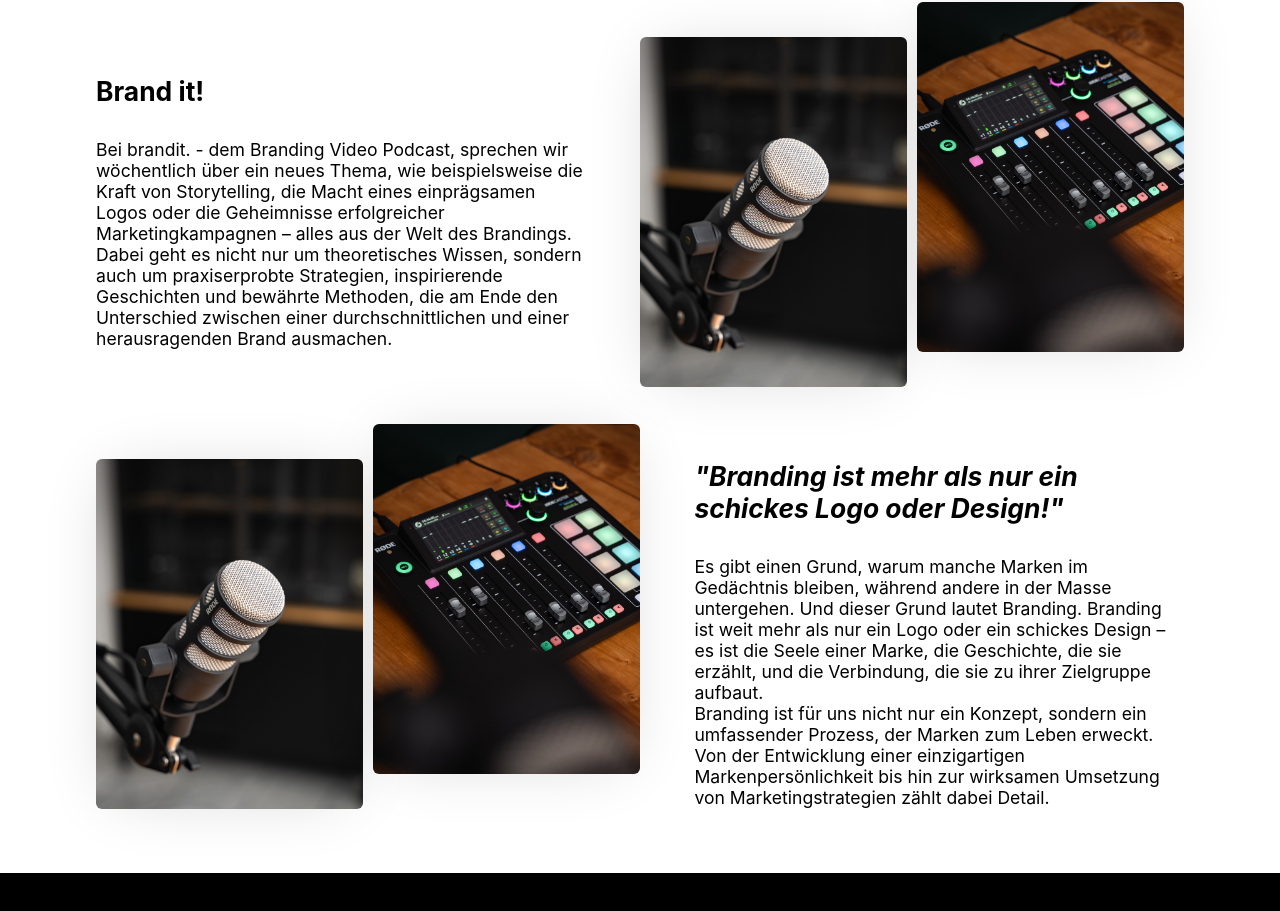
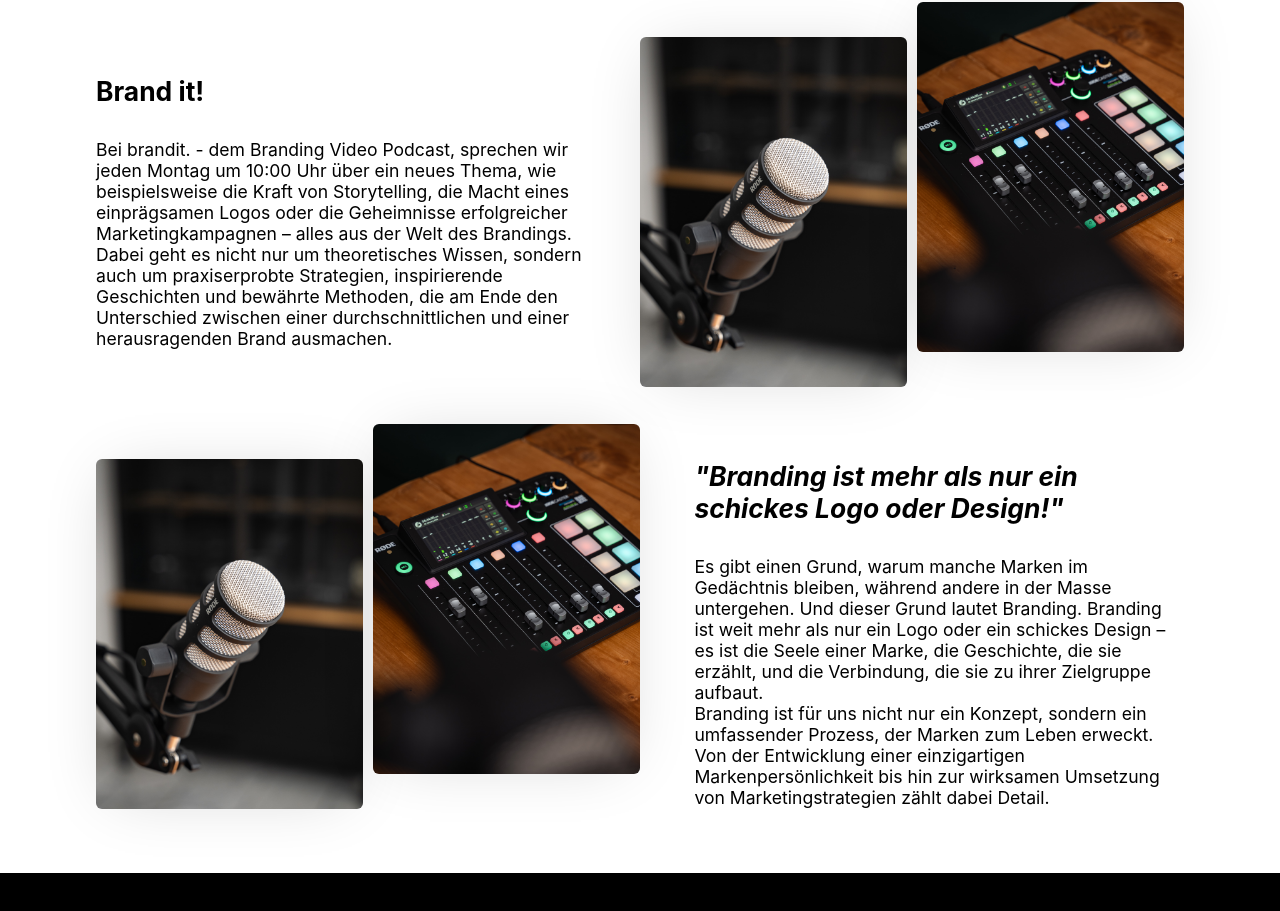
Before and after one commit to GoodGuyNiko/podcast, a React (Create React App) app: page / in a window 1280 px wide. Shown: the part 978-1889 px from the top of the page. Built offline with nearby package versions, Linux system fonts and the light colour scheme.

Commit message:
Add files via upload

```diff
--- a/src/components/About.js
+++ b/src/components/About.js
@@ -13,7 +13,7 @@ const About =() => {
       <AboutData
       className="firstAbout"
       heading="Brand it!"
-      text="Bei brandit. - dem Branding Video Podcast, sprechen wir wöchentlich über ein neues Thema, wie beispielsweise die Kraft von Storytelling,
+      text="Bei brandit. - dem Branding Video Podcast, sprechen wir jeden Montag um 10:00 Uhr über ein neues Thema, wie beispielsweise die Kraft von Storytelling,
         die Macht eines einprägsamen Logos oder die Geheimnisse erfolgreicher Marketingkampagnen – alles aus der Welt des Brandings."
       text2="Dabei geht es nicht nur um theoretisches Wissen, sondern auch um praxiserprobte Strategien, inspirierende Geschichten und bewährte Methoden, die am Ende den Unterschied
         zwischen einer durchschnittlichen und einer herausragenden Brand ausmachen."
```
